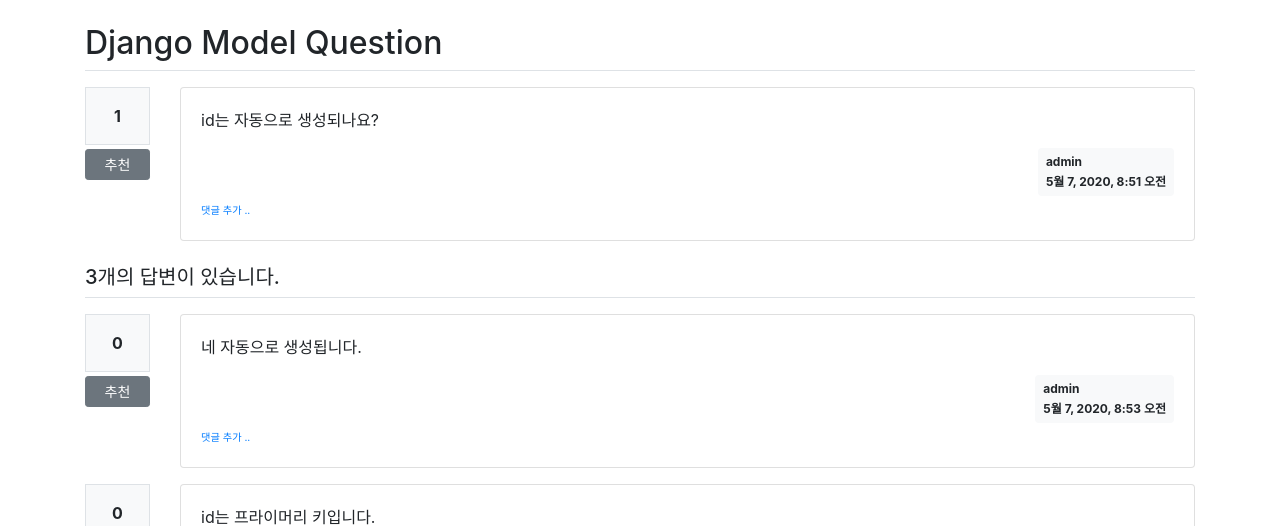
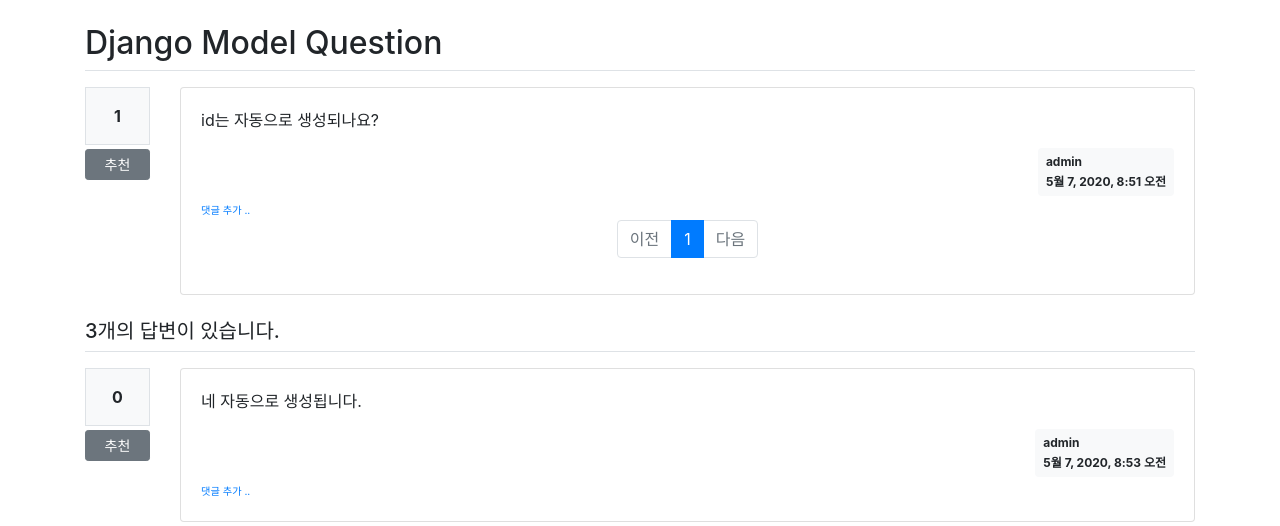
Before and after one commit to jimi567/Django-AD-Project, a Django app: page /pybo/2/ in a window 1280 px wide. Shown: the part 57-583 px from the top of the page. Run offline with Django 3.2, Linux system fonts and the light colour scheme; data comes from the database, SQL or seed files in the repository; both versions use the stored data as it was after the commit; some libraries are stand-ins or nearby versions.

Commit message:
요구사항 2 - 질문 댓글 페이징 기능

```diff
--- a/pybo/views/base_views.py
+++ b/pybo/views/base_views.py
@@ -2,7 +2,7 @@
 from django.db.models import Q, Count
 from django.shortcuts import render, get_object_or_404
 
-from ..models import Question
+from ..models import Question, Comment
 
 
 def index(request):
@@ -44,5 +44,10 @@
     pybo 내용 출력
     """
     question = get_object_or_404(Question, pk=question_id)
-    context = {'question': question}
+    comment_list = Comment.objects.all().filter(question = question)
+    page = request.GET.get('page', '1')  # 페이지
+    paginator = Paginator(comment_list, 8)  # 페이지당 8개씩 보여주기
+    page_obj = paginator.get_page(page)
+
+    context = {'question': question, 'comment_list': page_obj}
     return render(request, 'pybo/question_detail.html', context)
--- a/templates/pybo/question_detail.html
+++ b/templates/pybo/question_detail.html
@@ -44,9 +44,9 @@
                     </div>
                     {% endif %}
                     <!-- 질문 댓글 Start -->
-                    {% if question.comment_set.count > 0 %}
+                    {% if comment_list.paginator.count > 0 %}
                     <div class="mt-3">
-                    {% for comment in question.comment_set.all %}
+                    {% for comment in comment_list %}
                         {% if comment.answer_id == null %}
                             <a name="comment_{{ comment.id }}"></a>
                             <div class="comment py-3 text-muted">
@@ -77,6 +77,44 @@
                         <a href="{% url 'pybo:comment_create_question' question.id  %}"
                            class="small"><small>댓글 추가 ..</small></a>
                     </div>
+                    <!-- 페이징처리 시작 -->
+                <ul class="pagination justify-content-center">
+                    <!-- 이전페이지 -->
+                    {% if comment_list.has_previous %}
+                    <li class="page-item">
+                        <a class="page-link" href="?page={{ comment_list.previous_page_number }}">이전</a>
+                    </li>
+                    {% else %}
+                    <li class="page-item disabled">
+                        <a class="page-link" tabindex="-1" aria-disabled="true" href="#">이전</a>
+                    </li>
+                    {% endif %}
+                    <!-- 페이지리스트 -->
+                    {% for page_number in comment_list.paginator.page_range %}
+                    {% if page_number >= comment_list.number|sub:5 and page_number <= comment_list.number|add:5 %}
+                    {% if page_number == comment_list.number %}
+                    <li class="page-item active" aria-current="page">
+                        <a class="page-link" href="?page={{ page_number }}">{{ page_number }}</a>
+                    </li>
+                    {% else %}
+                    <li class="page-item">
+                        <a class="page-link" href="?page={{ page_number }}">{{ page_number }}</a>
+                    </li>
+                    {% endif %}
+                    {% endif %}
+                    {% endfor %}
+                    <!-- 다음페이지 -->
+                    {% if comment_list.has_next %}
+                    <li class="page-item">
+                        <a class="page-link" href="?page={{ comment_list.next_page_number }}">다음</a>
+                    </li>
+                    {% else %}
+                    <li class="page-item disabled">
+                        <a class="page-link" tabindex="-1" aria-disabled="true" href="#">다음</a>
+                    </li>
+                    {% endif %}
+                </ul>
+    <!-- 페이징처리 끝 -->
                     <!-- 질문 댓글 End -->
                 </div>
             </div>
```
Also changed, not shown: db.sqlite3.
